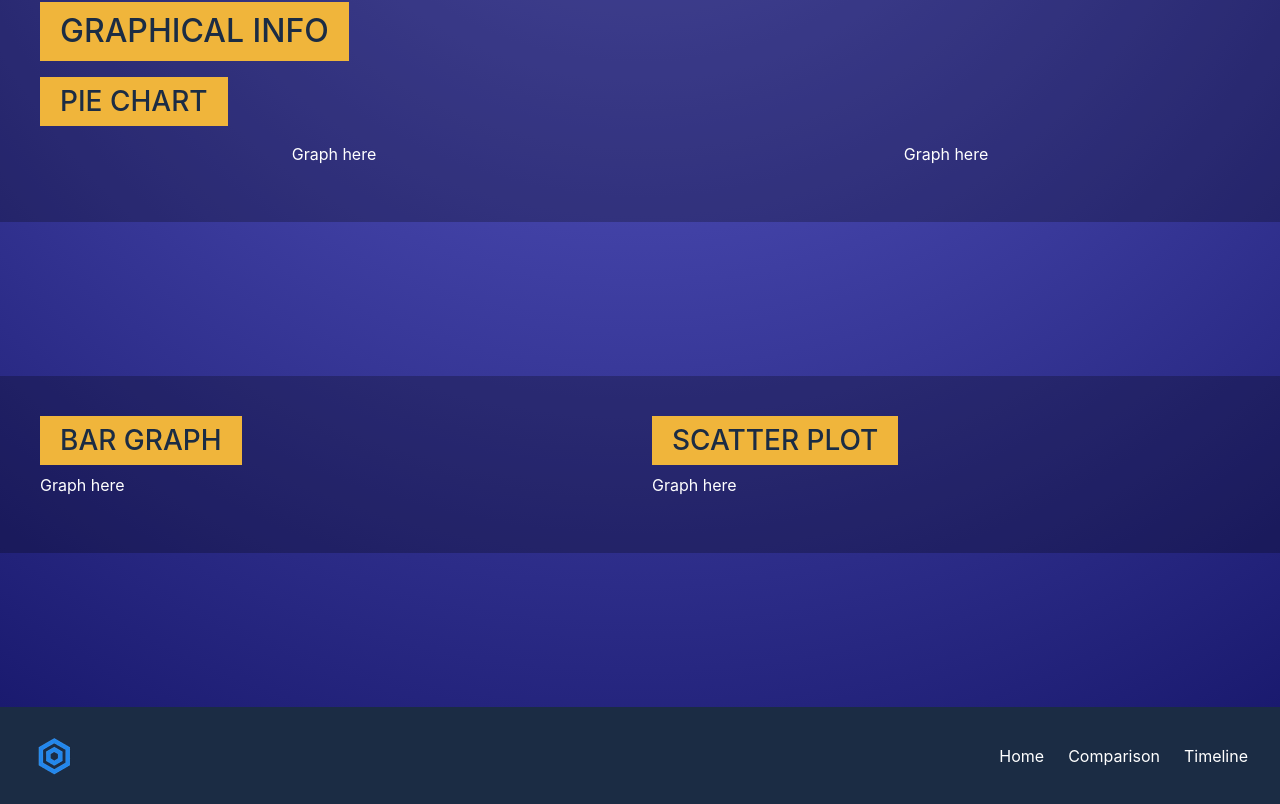
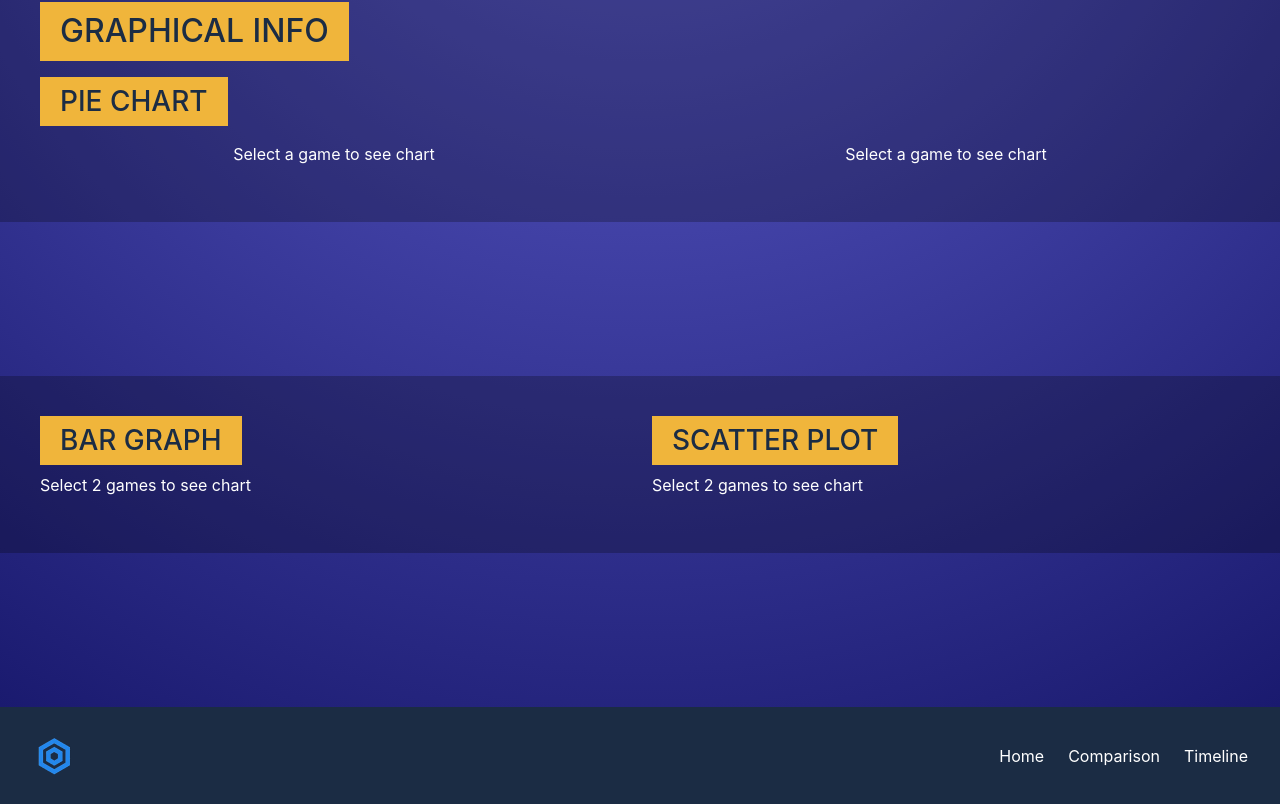
Before and after one commit to gabri3llp/dv200_api_comparison, a React (Create React App) app: page /Comparison in a window 1280 px wide. Shown: the part 1452-2256 px from the top of the page. Built offline with nearby package versions, Linux system fonts and the light colour scheme.

Commit message:
Finished off all the charts
I added data to my graphs, they just need formatting WAY TO BIG

```diff
--- a/src/Components/BarChart.Js
+++ b/src/Components/BarChart.Js
@@ -0,0 +1,70 @@
+import { Bar } from 'react-chartjs-2';
+import {
+  Chart as ChartJS,
+  CategoryScale,
+  LinearScale,
+  BarElement,
+  Title,
+  Tooltip,
+  Legend,
+} from 'chart.js';
+
+ChartJS.register(CategoryScale, LinearScale, BarElement, Title, Tooltip, Legend);
+
+function BarChart({ game1, game2 }) {
+
+  if (!game1 || !game2) return <p style={{ color: 'white' }}>Select 2 games to see chart</p>;
+
+  const data = {
+    labels: [game1.details.name, game2.details.name],
+    datasets: [
+      {
+        label: 'Review Score',
+        data: [
+          game1.reviews.review_score,
+          game2.reviews.review_score,
+        ],
+        backgroundColor: ['#3498db', '#e74c3c'],
+      },
+      {
+        label: 'Total Positive (hundreds)',
+        data: [
+          game1.reviews.total_positive / 100,
+          game2.reviews.total_positive / 100,
+        ],
+        backgroundColor: ['#4CAF50', '#F0B53B'],
+      },
+    ],
+  };
+
+  const options = {
+    responsive: true,
+    plugins: {
+      legend: {
+        position: 'top',
+        labels: { color: 'white' }
+      },
+      title: {
+        display: true,
+        text: 'Review Score Comparison',
+        color: 'white',
+        font: { size: 16 }
+      },
+    },
+    scales: {
+      y: {
+        beginAtZero: true,
+        ticks: { color: 'white' },
+        grid: { color: 'rgba(255,255,255,0.1)' }
+      },
+      x: {
+        ticks: { color: 'white' },
+        grid: { color: 'rgba(255,255,255,0.1)' }
+      }
+    },
+  };
+
+  return <Bar data={data} options={options} />;
+}
+
+export default BarChart;
--- a/src/Components/CpCards.js
+++ b/src/Components/CpCards.js
@@ -9,6 +9,7 @@ function CpCards({ game }) {
         alt={game.details.name}
         style={{ width: '100%', borderRadius: '8px', marginBottom: '15px' }}
       />
+      <img src={game.details.header_image} alt={game.details.name} style={{ width: '100%', borderRadius: '8px', marginBottom: '15px' }}/>
 
       <table style={{ width: '100%', color: 'white'  }}>
         <tbody>
--- a/src/Components/PieChart.js
+++ b/src/Components/PieChart.js
@@ -0,0 +1,43 @@
+import { Pie } from 'react-chartjs-2';
+import { Chart as ChartJS, ArcElement, Tooltip, Legend } from 'chart.js';
+
+ChartJS.register(ArcElement, Tooltip, Legend);
+
+function PieChart({ game }) {
+
+  if (!game) return <p style={{ color: 'white' }}>Select a game to see chart</p>;
+
+  const data = {
+    labels: ['Total Positive', 'Total Negative'],
+    datasets: [
+      {
+        data: [
+          game.reviews.total_positive,
+          game.reviews.total_negative,
+        ],
+        backgroundColor: ['#4CAF50', '#e74c3c'],
+        borderColor: ['#4CAF50', '#e74c3c'],
+      },
+    ],
+  };
+
+  const options = {
+    responsive: true,
+    plugins: {
+      legend: {
+        position: 'bottom',
+        labels: { color: 'white' }
+      },
+      title: {
+        display: true,
+        text: game.details.name,
+        color: 'white',
+        font: { size: 16 }
+      },
+    },
+  };
+
+  return <Pie data={data} options={options} />;
+}
+
+export default PieChart;
--- a/src/Components/ScatterPlot.js
+++ b/src/Components/ScatterPlot.js
@@ -0,0 +1,71 @@
+import { Scatter } from 'react-chartjs-2';
+import {
+  Chart as ChartJS,
+  LinearScale,
+  PointElement,
+  Tooltip,
+  Legend,
+  Title,
+} from 'chart.js';
+
+ChartJS.register(LinearScale, PointElement, Tooltip, Legend, Title);
+
+function ScatterPlot({ game1, game2 }) {
+
+  if (!game1 || !game2) return <p style={{ color: 'white' }}>Select 2 games to see chart</p>;
+
+  const data = {
+    datasets: [
+      {
+        label: game1.details.name,
+        data: [{
+          x: game1.details.price_overview?.final / 100 || 0,
+          y: game1.reviews.review_score,
+        }],
+        backgroundColor: '#3498db',
+        pointRadius: 10,
+      },
+      {
+        label: game2.details.name,
+        data: [{
+          x: game2.details.price_overview?.final / 100 || 0,
+          y: game2.reviews.review_score,
+        }],
+        backgroundColor: '#e74c3c',
+        pointRadius: 10,
+      },
+    ],
+  };
+
+  const options = {
+    responsive: true,
+    plugins: {
+      legend: {
+        position: 'top',
+        labels: { color: 'white' }
+      },
+      title: {
+        display: true,
+        text: 'Price vs Review Score',
+        color: 'white',
+        font: { size: 16 }
+      },
+    },
+    scales: {
+      y: {
+        title: { display: true, text: 'Review Score', color: 'white' },
+        ticks: { color: 'white' },
+        grid: { color: 'rgba(255,255,255,0.1)' }
+      },
+      x: {
+        title: { display: true, text: 'Price (USD)', color: 'white' },
+        ticks: { color: 'white' },
+        grid: { color: 'rgba(255,255,255,0.1)' }
+      }
+    },
+  };
+
+  return <Scatter data={data} options={options} />;
+}
+
+export default ScatterPlot;
--- a/src/Pages/Comparison.js
+++ b/src/Pages/Comparison.js
@@ -3,6 +3,9 @@ import { useState } from 'react';
 import CompHero from '../Components/CpHero';
 import CpCards from '../Components/CpCards';
 import CpGameSel from '../Components/CpGameSel';
+import PieChart from '../Components/PieChart';
+import BarChart from '../Components/BarChart';
+import ScatterPlot from '../Components/ScatterPlot';
 
 function Comparison(){
 
@@ -15,10 +18,10 @@ function Comparison(){
 
       <CompHero></CompHero>
 
+
       <section>
         <div className='GameComps'>
 
-          {/* Header */}
           <div className='row mb-4'>
             <div className='col'>
               <h1 style={{
@@ -69,6 +72,7 @@ function Comparison(){
         </div>
       </section>
 
+      {/* Graphical Info */}
       <section>
         <div className='PieSec'>
 
@@ -76,34 +80,36 @@ function Comparison(){
             GRAPHICAL INFO
           </h2>
 
+          {/* Pie Charts */}
           <div className='mt-3'>
             <h3 style={{ backgroundColor: '#F0B53B', color: '#1B2C44', padding: '8px 20px', width: 'fit-content' }}>
               PIE CHART
             </h3>
             <div className='row mt-3'>
               <div className='col-6 text-center'>
-                <p style={{ color: 'white' }}>Graph here</p>
+                <PieChart game={game1} />
               </div>
               <div className='col-6 text-center'>
-                <p style={{ color: 'white' }}>Graph here</p>
+                <PieChart game={game2} />
               </div>
             </div>
           </div>
 
         </div>
 
+        {/* Bar Graph and Scatter Plot */}
         <div className='row mt-5 OtherSec'>
           <div className='col-6'>
             <h3 style={{ backgroundColor: '#F0B53B', color: '#1B2C44', padding: '8px 20px', width: 'fit-content' }}>
               BAR GRAPH
             </h3>
-            <p style={{ color: 'white' }}>Graph here</p>
+            <BarChart game1={game1} game2={game2} />
           </div>
           <div className='col-6'>
             <h3 style={{ backgroundColor: '#F0B53B', color: '#1B2C44', padding: '8px 20px', width: 'fit-content' }}>
               SCATTER PLOT
             </h3>
-            <p style={{ color: 'white' }}>Graph here</p>
+            <ScatterPlot game1={game1} game2={game2} />
           </div>
         </div>
 
```
